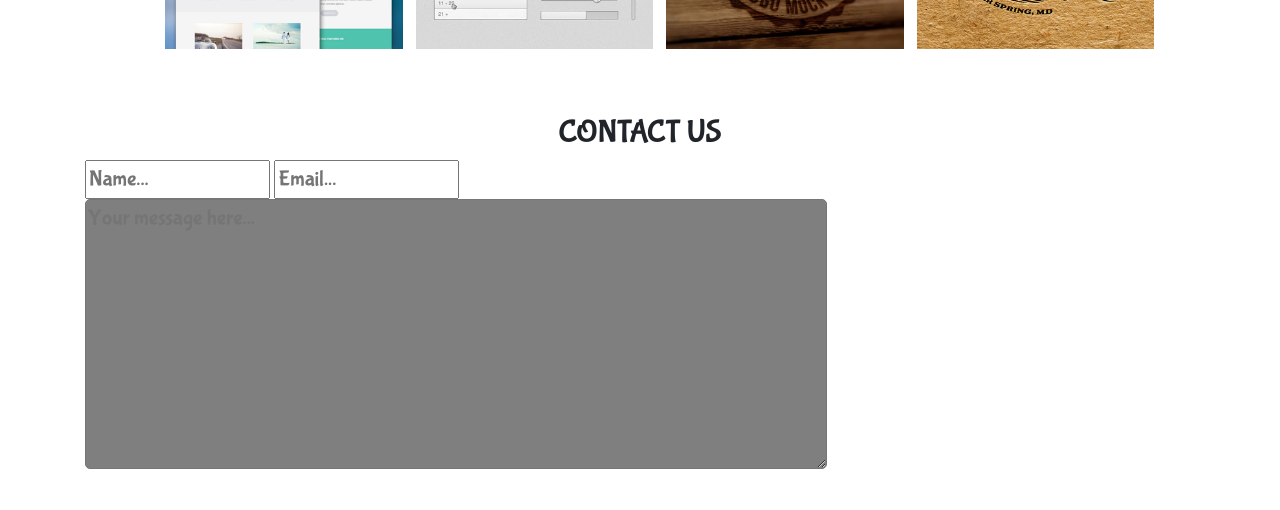
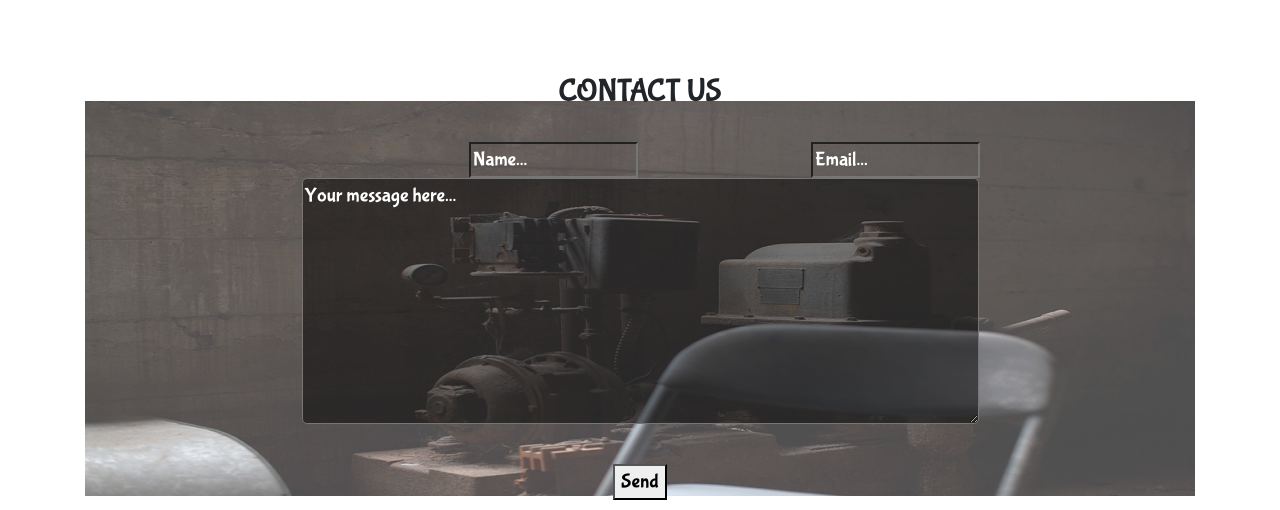
Before and after one commit to c0lurk/delani-studio, a plain HTML site: page index.html in a window 1280 px wide. Shown: the part 2391-2901 px from the top of the page. Drawn offline with nearby package versions, Linux system fonts and the light colour scheme.

Commit message:
add a fontact form at the bottom of the page

```diff
--- a/css/styles.css
+++ b/css/styles.css
@@ -1,6 +1,6 @@
 html body{
   font-family: 'Bubblegum Sans';
-  font-size: 22px;
+  font-size: 20px;
   font-weight: 200;
 }
 #header{
@@ -60,10 +60,6 @@ h3{
   height: 210px;
   padding: 5%;
 }
-.feedback{
-  background-image: url("../img/c_image.jpg");
-  color: white;
-}
 textarea {
   border-radius: 5px;
   background: rgb(0, 0, 0);
@@ -98,3 +94,39 @@ h3{
    padding: 5%;
   margin-left: 30%;
 }
+.contact-us{
+  background: url(images/c_image.jpg);
+  background-position: center;
+  background-size: 100%,100%;
+  background-repeat: no-repeat;
+  text-align: center;
+  text-transform: uppercase;
+}
+.contact-us image{
+ height: 100%;
+ width: 100%;
+}
+#contact-header{
+  padding: 2%;
+}
+::placeholder{
+  color: white;
+}
+input[type="text"]{
+  background: rgba(0, 0, 0, 0);
+    margin-right: 100%;
+    width: 100%;
+    box-sizing: border-box;
+}
+input[type="email"]{
+  background: rgba(0, 0, 0, 0);
+    margin-left: 100%;
+    width: 100%;
+    box-sizing: border-box
+}
+#name{
+  display: inline-block;
+}
+#email{
+  display: inline-block;
+}
--- a/index.html
+++ b/index.html
@@ -118,10 +118,15 @@
           </div>
         </div>
       </div>
-        <div id="feedback">
-          <h2>CONTACT US</h2>
-          <input id="name" type="text" placeholder="Name..." >
-          <input id="email" type="email" placeholder="Email..." >
+    </div>
+        <div class="contact-us">
+          <h2 id="contact-header">CONTACT US</h2>
+          <div id="name">
+            <input id="name" type="text" placeholder="Name..." >
+          </div>
+          <div id="email">
+            <input id="email" type="email" placeholder="Email..." >
+          </div>
           <br>
           <textarea id="textarea" name="message" cols="90" rows="8" placeholder="Your message here..."></textarea>
           <br></br>
@@ -130,6 +135,7 @@
           <em><p id="answer"></p></em>
           <br>
         </div>
+    <div>
         <div id="links">
           <img src="img/twitter.png" alt="twitter">
           <img src="img/dribble.png" alt="dribble">
```
